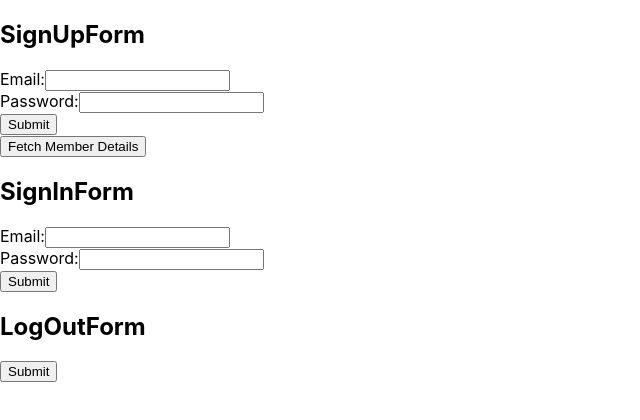
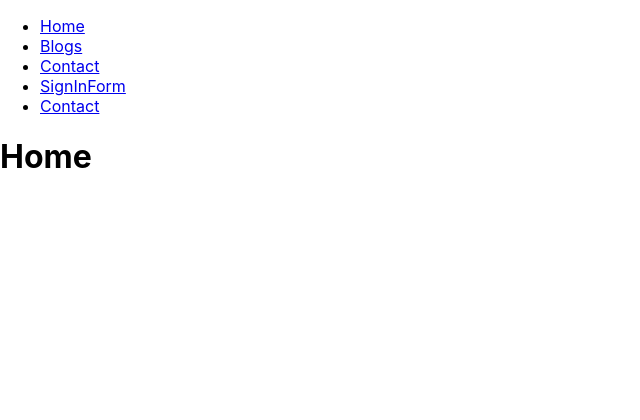
Before and after one commit to roryjjackson/Platform, a React (Create React App) app in the folder frontend/: page / in a window 1280 px wide. Shown: the top 420 px of the page, without its empty margins (0-640 px from the left). Built offline with nearby package versions, Linux system fonts and the light colour scheme.

Commit message:
added react router dom to project and created the basic routes for the app

```diff
--- a/frontend/package.json
+++ b/frontend/package.json
@@ -37,5 +37,8 @@
       "last 1 firefox version",
       "last 1 safari version"
     ]
+  },
+  "devDependencies": {
+    "react-router-dom": "^6.11.1"
   }
 }
--- a/frontend/src/App.js
+++ b/frontend/src/App.js
@@ -1,20 +1,52 @@
-import logo from './logo.svg';
 import './App.css';
+// import SignUpForm from './Authentication/SignUpForm/SignUpForm';
+// import GetCurrentUserDetails from './Authentication/GetCurrentUserDetails/GetCurrentUserDetails';
+// import SignInForm from './Authentication/SignInForm/SignInForm';
+// import LogOutForm from './Authentication/LogOutForm/LogOutForm';
+// import ProfileForm from './Components/Profile/ProfileForm/ProfileForm';
+// import EditProfile from './Components/Profile/EditProfile/EditProfile';
+// import ProfileDashboard from './Components/Profile/ProfileDashboard/ProfileDashboard';
+
+// function App() {
+//   return (
+//     <div>
+//       < SignUpForm />
+//       < GetCurrentUserDetails />
+//       < SignInForm />
+//       < LogOutForm />
+
+//       xxx
+
+//       < ProfileForm />
+//       {/* < EditProfile /> */}
+//       < ProfileDashboard />
+//     </div>
+
+//   );
+// }
+
+// export default App;
+
+import { BrowserRouter, Routes, Route } from "react-router-dom";
+// import ReactDOM from 'react-dom/client';
+import Layout from './Pages/Layout'
+import Home from './Pages/Home'
+import Blogs from './Pages/Blogs'
+import Contact from './Pages/Contact'
 import SignUpForm from './Authentication/SignUpForm/SignUpForm';
-import GetCurrentUserDetails from './Authentication/GetCurrentUserDetails/GetCurrentUserDetails';
 import SignInForm from './Authentication/SignInForm/SignInForm';
-import LogOutForm from './Authentication/LogOutForm/LogOutForm';
 
-function App() {
+export default function App() {
   return (
-    <div>
-      < SignUpForm />
-      < GetCurrentUserDetails />
-      < SignInForm />
-      < LogOutForm />
-    </div>
-
+    <BrowserRouter>
+      <Routes>
+        <Route path="/" element={<Layout />}>
+          <Route index element={<Home />} />
+          <Route path="blogs" element={<Blogs />} />
+          <Route path="contact" element={<Contact />} />
+          <Route path="users/sign_in" element={<SignInForm />} />
+        </Route>
+      </Routes>
+    </BrowserRouter>
   );
 }
-
-export default App;
--- a/frontend/src/Authentication/GetCurrentUserDetails/GetCurrentUserDetails.js
+++ b/frontend/src/Authentication/GetCurrentUserDetails/GetCurrentUserDetails.js
@@ -4,7 +4,7 @@
 
 function GetCurrentUserDetails() {
   const [userData, setUserData] = useState(null);
-
+  const [loggedIn, setLoggedInData] = useState(null)
   const handleButtonClick = async () => {
     try {
       const authToken = localStorage.getItem('authToken');
@@ -19,13 +19,16 @@
       setUserData(data)
       console.log(data); // do something with the data
     } catch (error) {
+
       console.error(error);
+      setLoggedInData(true)
     }
   };
 
   return (
     <div>
       <button onClick={handleButtonClick}>Fetch Member Details</button>
+      {loggedIn && "You must log in to fetch user details"}
       {userData && (
         <div>
           <p>Id: {userData.id}</p>
--- /dev/null
+++ b/frontend/src/Pages/Blogs.js
@@ -0,0 +1,5 @@
+const Blogs = () => {
+  return <h1>Blog Articles</h1>;
+};
+
+export default Blogs;
--- /dev/null
+++ b/frontend/src/Pages/Contact.js
@@ -0,0 +1,5 @@
+const Contact = () => {
+  return <h1>Contact Me</h1>;
+};
+
+export default Contact;
--- /dev/null
+++ b/frontend/src/Pages/Home.js
@@ -0,0 +1,5 @@
+const Home = () => {
+  return <h1>Home</h1>;
+};
+
+export default Home;
--- /dev/null
+++ b/frontend/src/Pages/Layout.js
@@ -0,0 +1,31 @@
+import { Outlet, Link } from "react-router-dom";
+
+const Layout = () => {
+  return (
+    <>
+      <nav>
+        <ul>
+          <li>
+            <Link to="/">Home</Link>
+          </li>
+          <li>
+            <Link to="/blogs">Blogs</Link>
+          </li>
+          <li>
+            <Link to="/contact">Contact</Link>
+          </li>
+          <li>
+            <Link to="/users/sign_in">SignInForm</Link>
+          </li>
+          <li>
+            <Link to="/contact">Contact</Link>
+          </li>
+        </ul>
+      </nav>
+
+      <Outlet />
+    </>
+  )
+};
+
+export default Layout;
```
Also changed, not shown: 1 other file (tests, documents, lock files or other folders).
